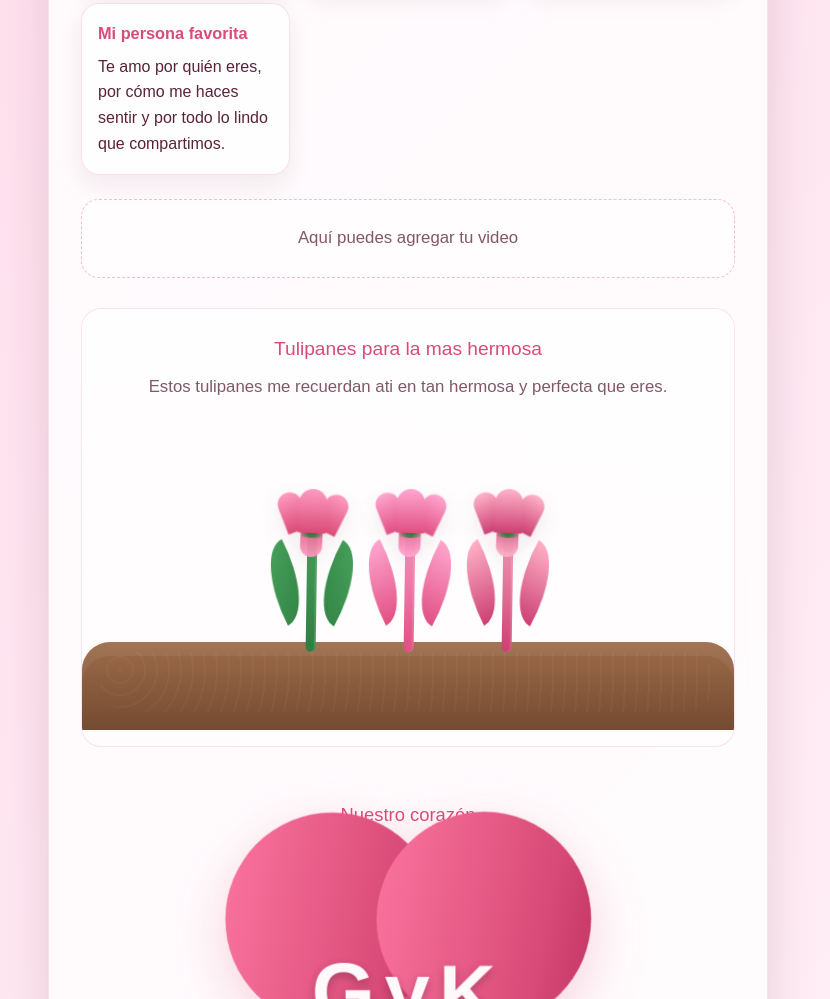
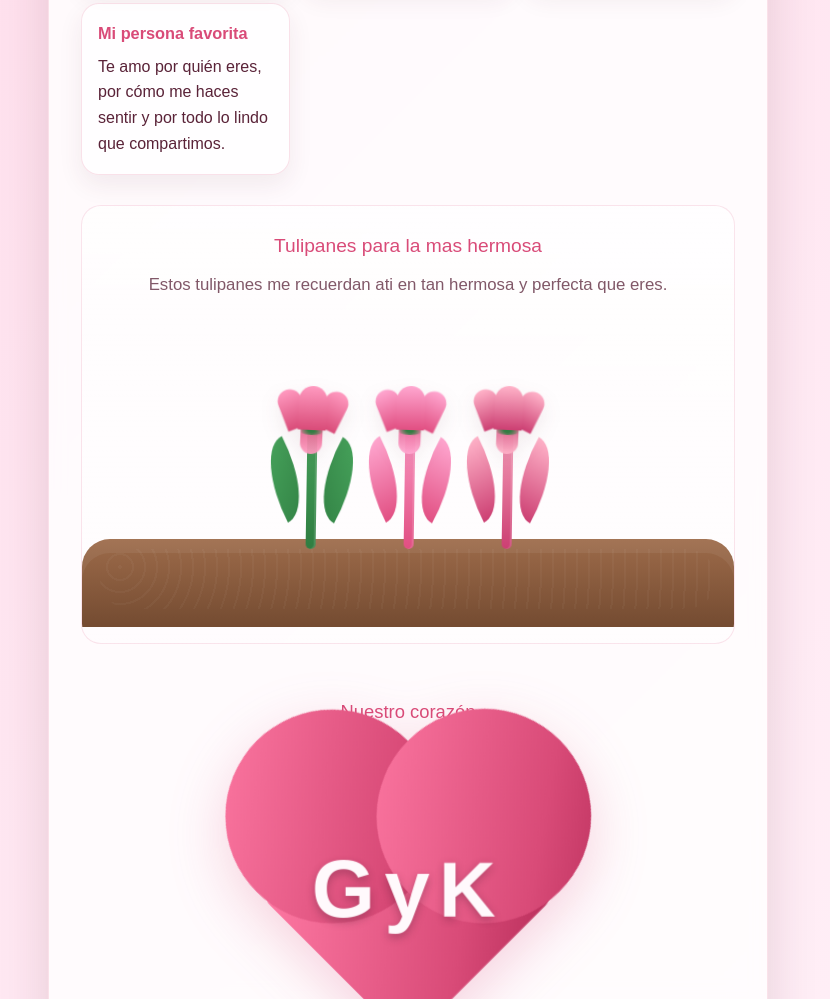
Before and after one commit to kevingons7540-star/amor-bonito, a plain HTML site: page index.html in a window 1280 px wide. Shown: the part 1233-2232 px from the top of the page, without its empty margins (232-1062 px from the left). Drawn offline with Linux system fonts and the light colour scheme.

```diff
--- a/index.html
+++ b/index.html
@@ -539,10 +539,6 @@
       </article>
     </section>
 
-    <section class="video-placeholder" aria-label="Espacio para video">
-      <p style="margin: 0; text-align: center; color: rgba(90, 35, 56, 0.76);">Aquí puedes agregar tu video</p>
-    </section>
-
     <section class="tulip-section" id="tulipanes" aria-label="Animación de tulipanes">
       <p class="tulip-title">Tulipanes para la mas hermosa</p>
       <p class="tulip-subtitle">Estos tulipanes me recuerdan ati en tan hermosa y perfecta que eres.</p>
```
